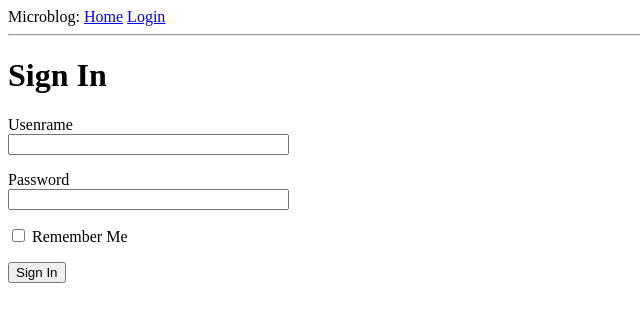
After one commit to arilsonsouza/flask-microblog, a Flask app: page /login in a window 1280 px wide. The commit adds this page. Shown: the top 322 px of the page, without its empty margins (0-640 px from the left). Run offline with Flask 2, Linux system fonts and the light colour scheme.

Commit message:
Chapter 3: Web Forms

```diff
--- a/app/__init__.py
+++ b/app/__init__.py
@@ -1,5 +1,7 @@
 from flask import Flask
+from config import Config
 
 app = Flask(__name__)
+app.config.from_object(Config)
 
 from app import routes
--- /dev/null
+++ b/app/forms.py
@@ -0,0 +1,10 @@
+from flask_wtf import FlaskForm
+from wtforms import StringField, PasswordField, BooleanField, SubmitField
+from wtforms.validators import DataRequired
+
+class LoginForm(FlaskForm):
+	"""docstring for LoginForm"""
+	username = StringField('Usenrame', validators=[DataRequired()])
+	password = PasswordField('Password', validators=[DataRequired()])
+	remember_me = BooleanField('Remember Me')
+	submit = SubmitField("Sign In")
--- a/app/routes.py
+++ b/app/routes.py
@@ -1,6 +1,14 @@
-from flask import render_template
+from flask import (
+	flash,
+	url_for,
+	redirect,
+	render_template
+)
 
 from app import app
+from app.forms import (
+	LoginForm
+)
 
 @app.route('/')
 def index():
@@ -10,3 +18,12 @@ def index():
 		{'author': {'username': 'Susan'}, 'body': 'The Avengers movie was so cool!'},
 	]
 	return render_template('index.html', title='Home', user=user, posts=posts)
+
+@app.route('/login', methods=['GET',  'POST'])
+def login():
+	form = LoginForm()
+
+	if form.validate_on_submit():
+		flash(f'Login requested for user {form.username.data}, remember_me={form.remember_me.data}')
+		return redirect(url_for('index'))
+	return render_template('login.html', title='Sign In', form=form)
--- a/app/templates/base.html
+++ b/app/templates/base.html
@@ -11,9 +11,20 @@
 </head>
 <body>
 	<div>
-		Microblog: <a href="/">Home</a>
+		Microblog:
+		<a href="{{ url_for('index') }}">Home</a>
+		<a href="{{ url_for('login')}}">Login</a>
 	</div>
 	<hr/>
+	{% with messages = get_flashed_messages() %}
+	{% if messages %}
+		<ul>
+			{% for message in messages %}
+				<li>{{ message }}</li>
+			{% endfor %}
+		</ul>
+	{% endif %}
+	{% endwith %}
 	{% block content %}{% endblock %}
 </body>
 </html>
--- /dev/null
+++ b/app/templates/login.html
@@ -0,0 +1,26 @@
+{% extends "base.html" %}
+
+{% block content %}
+	<h1>Sign In</h1>
+
+	<form action="" method="POST" novalidate>
+		{{ form.hidden_tag() }}
+		<p>
+			{{ form.username.label }} <br/>
+			{{ form.username(size=32)}} <br/>
+			{% for error in form.username.errors %}
+				<span style="color: red">{{ error }}</span>
+			{% endfor %}
+		</p>
+		<p>
+			{{ form.password.label }} <br/>
+			{{ form.password(size=32)}} <br/>
+			{% for error in form.password.errors %}
+				<span style="color: red">{{ error }}</span>
+			{% endfor %}
+		</p>
+
+		<p>{{ form.remember_me() }} {{ form.remember_me.label}}</p>
+		<p>{{ form.submit() }}</p>
+	</form>
+{% endblock %}
--- /dev/null
+++ b/config.py
@@ -0,0 +1,4 @@
+import os
+
+class Config(object):
+	SECRET_KEY = os.environ.get('SECRET_KEY') or 'you-will-never-guess'
--- a/requirements.txt
+++ b/requirements.txt
@@ -1,2 +1,3 @@
 flask==1.1.2
+flask-wtf==0.14.3
 python-dotenv==0.14.0
```
